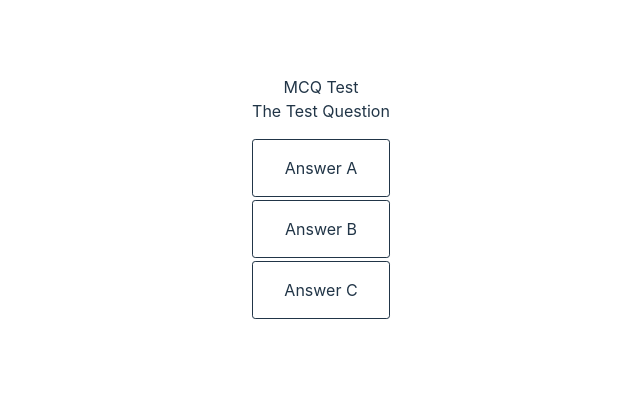
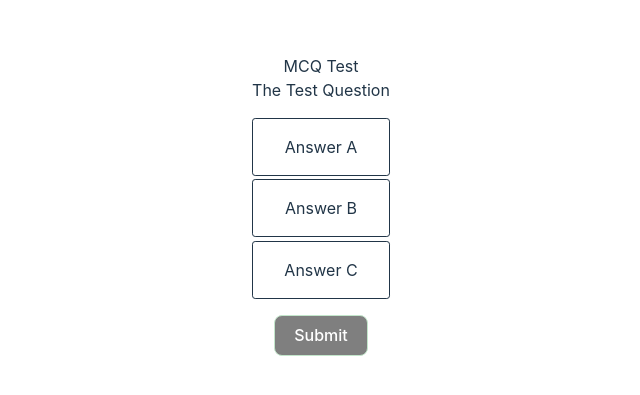
Before and after one commit to UQ-eLIPSE/crucible-components, a Vue app: page / in a window 1280 px wide. Shown: the part 195-590 px from the top of the page, without its empty margins (319-959 px from the left). Built offline with nearby package versions, Linux system fonts and the light colour scheme.

Commit message:
Added submit functionality and check

```diff
--- a/src/components/MCQ.vue
+++ b/src/components/MCQ.vue
@@ -6,17 +6,43 @@
       v-for="[key, value] in Object.entries(options)"
       :key="key"
       class="mcq-option"
-      :class="{ selected: selectedOption === key }"
-      @click="selectedOption = key"
+      :class="optionClass(key)"
+      @click="selectOption(key)"
     >
       {{ value.text }}
     </li>
   </ul>
+  <button class="attempt-btn" :disabled="!selectedOption" @click="submit">
+    Submit
+  </button>
 </template>
 
 <script setup lang="ts">
 import { ref } from "vue";
 import type { MCQProps } from "@type/MCQ.d.ts";
 const { title, options } = defineProps<MCQProps>();
-const selectedOption = ref(null);
+const selectedOption = ref<string | null>(null);
+const submitted = ref<boolean>(false);
+
+const submit = () => {
+  submitted.value = true;
+};
+
+const selectOption = (key: string) => {
+  if (!submitted.value) {
+    selectedOption.value = key;
+  }
+};
+
+const optionClass = (key: string) => {
+  if (submitted.value) {
+    if (selectedOption.value === key) {
+      return options[parseInt(key)].correct ? "correct" : "wrong";
+    }
+    if (options[parseInt(key)].correct) {
+      return "correct";
+    }
+  }
+  return selectedOption.value === key ? "selected" : "";
+};
 </script>
--- a/src/style.css
+++ b/src/style.css
@@ -98,3 +98,24 @@ button:focus-visible {
   background-color: #666;
   color: #ffffff;
 }
+.attempt-btn {
+  color: #155724;
+  background-color: #d4edda;
+  border-color: #c3e6cb;
+}
+
+.attempt-btn:disabled {
+  color: #ffffff;
+  background-color: #7f7f7f;
+  border-color: #c3e6cb;
+}
+
+.wrong {
+  background-color: #f2dede;
+  color: #a94442;
+}
+
+.correct {
+  background-color: #dff0d8;
+  color: #3c763d
+}
```
